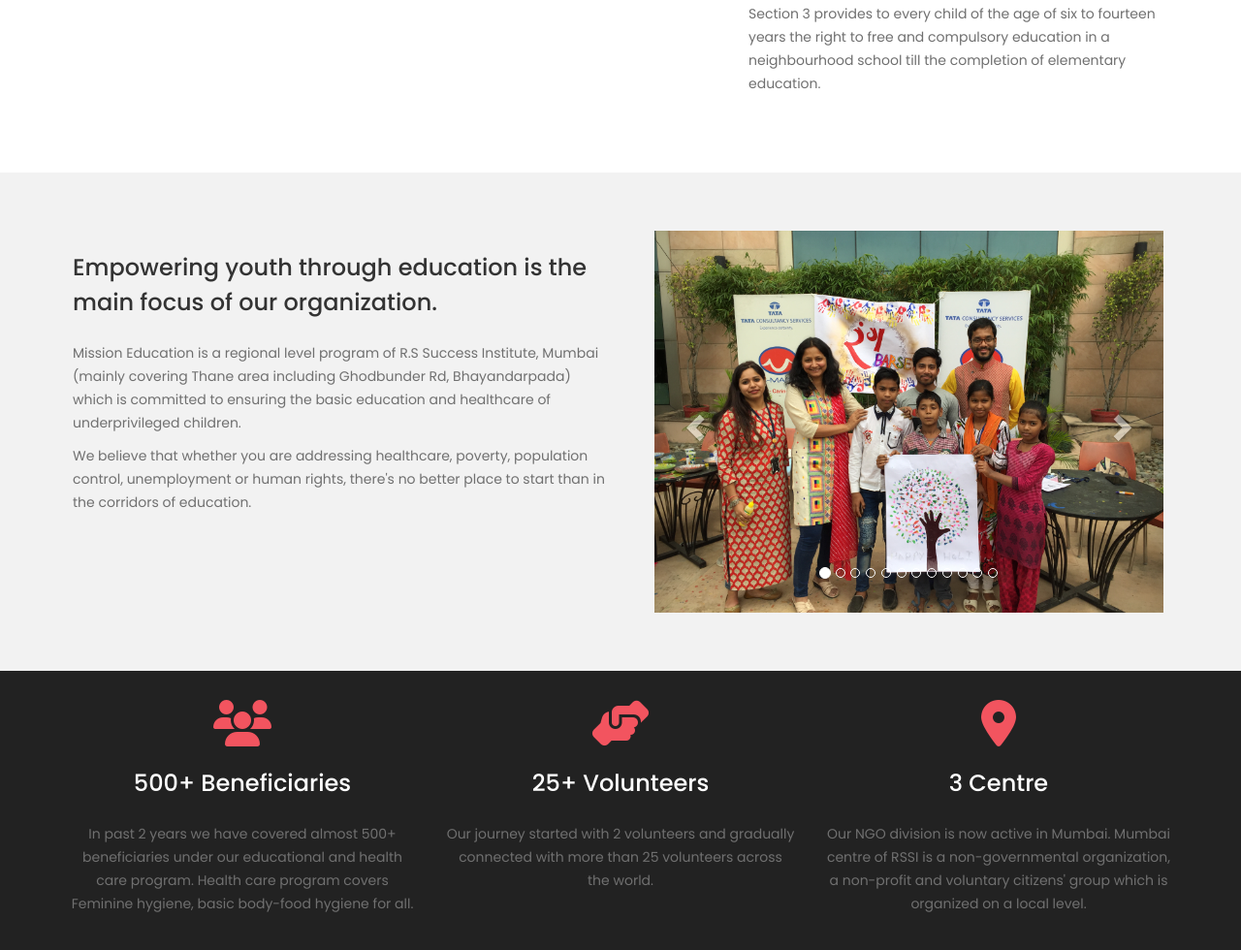
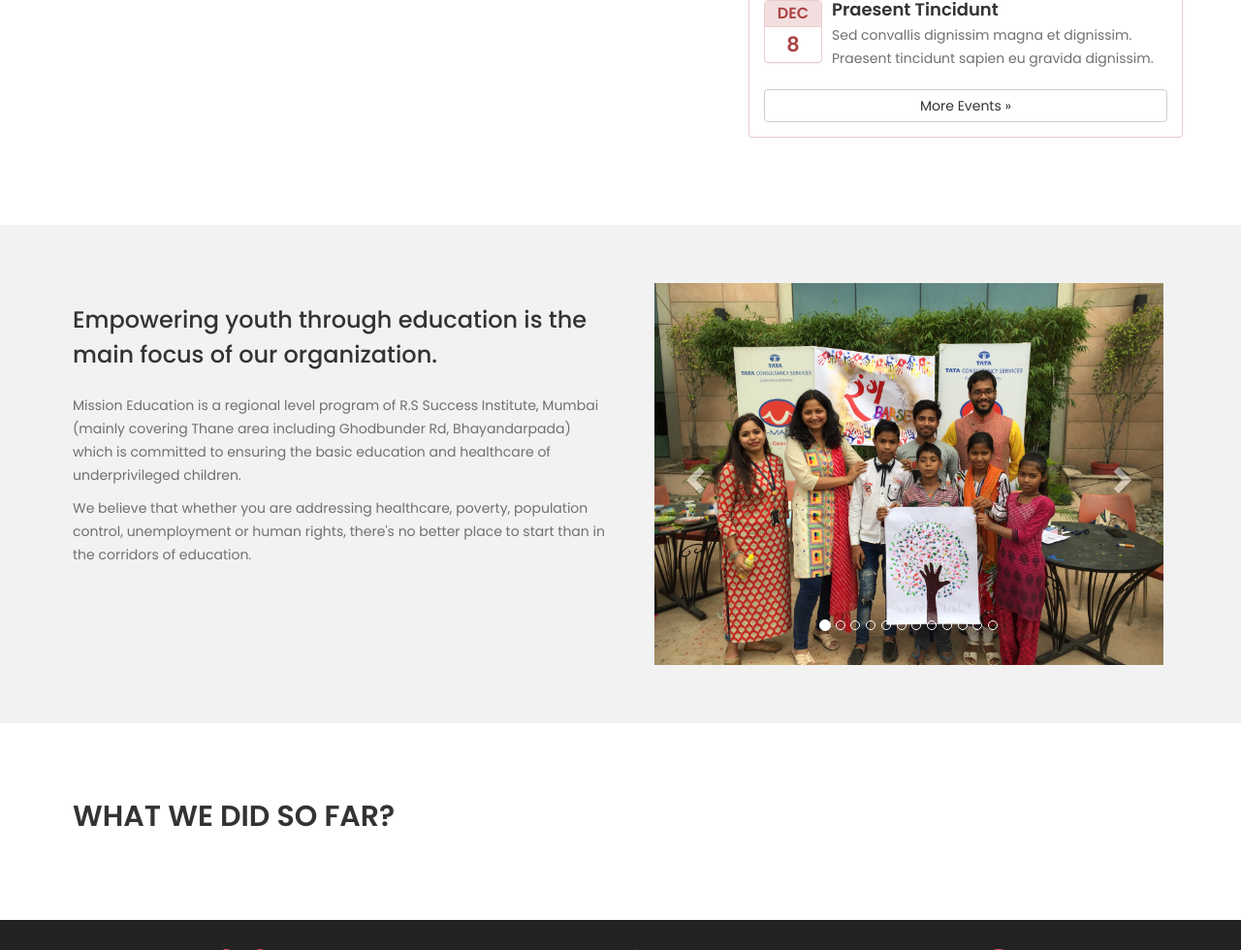
Before and after one commit to rssiweb/rssi-website, a PHP site: page / in a window 1280 px wide; the page is wider, and only the part inside the window is pictured. Shown: the part 1151-2131 px from the top of that part at 97% size. Run offline with PHP 8.4, Linux system fonts and the light colour scheme; some libraries are stand-ins or nearby versions.

Commit message:
dashboard section with event calender

```diff
--- a/css/style.css
+++ b/css/style.css
@@ -798,4 +830,36 @@ vertical-align: baseline;}
   .column1 {
     width: 100%;
   }
+	.column2 {
+    width: 100%;
+  }
 }
+
+
+
+
+hr.style5 {
+	background-color: #fff;
+	border-top: 2px dashed #8c8b8b;
+	margin: 0px;
+}
+
+
+/* Using panels to display blog date */
+.panel.date {
+    margin: 0px;
+    width: 60px;
+    text-align: center;
+}
+
+.panel.date .month {
+    padding: 2px 0px;
+    font-weight: 700;
+    text-transform: uppercase;
+}
+
+.panel.date .day {
+    padding: 3px 0px;
+    font-weight: 700;
+    font-size: 1.5em;
+}
--- a/index.html
+++ b/index.html
@@ -163,11 +163,12 @@ http://www.rssi.in
 	<div class="container">
 		<div class="row">
 
-<h2>RSSI Dashboard (Live)</h2>
-<p>Last updated on <span id="datetime"></span></p>
+
 
 <div class="row1">
-  <div class="column1">
+  <div class="column2">
+	  <h2>RSSI Dashboard (Live)</h2>
+<p>Last updated on <span id="datetime"></span></p>
 <div class="box">
     <iframe src="https://docs.google.com/spreadsheets/d/e/2PACX-1vQhM9m81-pRLyTxw2FSwQMHwURHZfvnv8oUF6ScpTODWuK4jT_6c5emyE2aAmgHHFTWX7LrCC_V7W3A/pubchart?oid=1498381227&amp;format=interactive" frameborder="0" scrolling="no" height="183" align="left" ></iframe>
 </div>
@@ -175,10 +176,90 @@ http://www.rssi.in
     <iframe src="https://docs.google.com/spreadsheets/d/e/2PACX-1vQhM9m81-pRLyTxw2FSwQMHwURHZfvnv8oUF6ScpTODWuK4jT_6c5emyE2aAmgHHFTWX7LrCC_V7W3A/pubchart?oid=2102046589&amp;format=interactive" frameborder="0" scrolling="no" height="183" align="left" ></iframe>
 			</div>
   </div>
-  <div class="column2">
-    <h3>Mutual respect, trust & honesty are the three pillars of our institute and we are thoroughly committed to them.</h3>
-    <p>Section 3 provides to every child of the age of six to fourteen years the right to free and compulsory education in a neighbourhood school till the completion of elementary education.</p>
-  </div>
+  <div class="column1">
+
+
+	              <!-- Fluid width widget -->
+    	    <div class="panel panel-danger">
+                <div class="panel-heading">
+                    <h3 class="panel-title">
+                        <span class="glyphicon glyphicon-calendar"></span>
+                        Calendar Events
+                    </h3>
+                </div>
+                <div class="panel-body">
+                    <ul class="media-list">
+                        <li class="media">
+                            <div class="media-left">
+                                <div class="panel panel-danger text-center date">
+                                    <div class="panel-heading month">
+                                        <span class="panel-title strong">
+                                            Apr
+                                        </span>
+                                    </div>
+                                    <div class="panel-body day text-danger">
+                                        15
+                                    </div>
+                                </div>
+                            </div>
+                            <div class="media-body">
+                                <h4 class="media-heading">
+                                    New website launch
+                                </h4>
+                                <p>
+                                    Welcome to official website of RSSI. Please share your user experience at rssi.connect@gmail.com
+                                </p>
+                            </div>
+                        </li>
+                        <li class="media">
+                            <div class="media-left">
+                                <div class="panel panel-danger text-center date">
+                                    <div class="panel-heading month">
+                                        <span class="panel-title strong">
+                                            Jan
+                                        </span>
+                                    </div>
+                                    <div class="panel-body text-danger day">
+                                        16
+                                    </div>
+                                </div>
+                            </div>
+                            <div class="media-body">
+                                <h4 class="media-heading">
+                                    Aenean Consectetur Ultricies
+                                </h4>
+                                <p>
+                                    Curabitur vel malesuada tortor, sit amet ultricies mauris. Aenean consectetur ultricies luctus.
+                                </p>
+                            </div>
+                        </li>
+                        <li class="media">
+                            <div class="media-left">
+                                <div class="panel panel-danger text-center date">
+                                    <div class="panel-heading month">
+                                        <span class="panel-title strong all-caps">
+                                            Dec
+                                        </span>
+                                    </div>
+                                    <div class="panel-body text-danger day">
+                                        8
+                                    </div>
+                                </div>
+                            </div>
+                            <div class="media-body">
+                                <h4 class="media-heading">
+                                    Praesent Tincidunt
+                                </h4>
+                                <p>
+                                    Sed convallis dignissim magna et dignissim. Praesent tincidunt sapien eu gravida dignissim.
+                                </p>
+                            </div>
+                        </li>
+                    </ul>
+                    <a href="#" class="btn btn-default btn-block">More Events »</a>
+                </div>
+            </div>
+            <!-- End fluid width widget -->
 
 
 </div></div>
@@ -229,7 +310,7 @@ http://www.rssi.in
     <div class="carousel-inner">
 
       <div class="item active">
-        <img src="images/overview image/oi1.jpg" alt="Our Purpose" class="img-responsive" style="width:100%;">
+        <img src="images/overview image/oi1.jpg" alt="Our Purpose" class="img-responsive">
         <div class="carousel-caption">
           <h3></h3>
           <p></p>
@@ -237,7 +318,7 @@ http://www.rssi.in
       </div>
 
       <div class="item">
-        <img src="images/overview image/oi2.jpg" alt="Our Purpose" class="img-responsive" style="width:100%;">
+        <img src="images/overview image/oi2.jpg" alt="Our Purpose" class="img-responsive">
         <div class="carousel-caption">
           <h3></h3>
           <p></p>
@@ -245,7 +326,7 @@ http://www.rssi.in
       </div>
 
       <div class="item">
-        <img src="images/overview image/oi3.jpg" alt="Our Purpose" class="img-responsive" style="width:100%;">
+        <img src="images/overview image/oi3.jpg" alt="Our Purpose" class="img-responsive">
         <div class="carousel-caption">
           <h3></h3>
           <p></p>
@@ -253,7 +334,7 @@ http://www.rssi.in
 		  </div>
 
       <div class="item">
-		        <img src="images/overview image/oi4.jpg" alt="Our Purpose" class="img-responsive" style="width:100%;">
+		        <img src="images/overview image/oi4.jpg" alt="Our Purpose" class="img-responsive">
         <div class="carousel-caption">
           <h3></h3>
           <p></p>
@@ -261,7 +342,7 @@ http://www.rssi.in
       </div>
 
       <div class="item">
-        <img src="images/overview image/oi5.jpg" alt="Our Purpose" class="img-responsive" style="width:100%;">
+        <img src="images/overview image/oi5.jpg" alt="Our Purpose" class="img-responsive">
         <div class="carousel-caption">
           <h3></h3>
           <p></p>
@@ -269,7 +350,7 @@ http://www.rssi.in
       </div>
 
       <div class="item">
-        <img src="images/overview image/oi6.jpg" alt="Our Purpose" class="img-responsive" style="width:100%;">
+        <img src="images/overview image/oi6.jpg" alt="Our Purpose" class="img-responsive">
         <div class="carousel-caption">
           <h3></h3>
           <p></p>
@@ -277,7 +358,7 @@ http://www.rssi.in
       </div>
 
 		<div class="item">
-	          <img src="images/overview image/oi7.jpg" alt="Our Purpose" class="img-responsive" style="width:100%;">
+	          <img src="images/overview image/oi7.jpg" alt="Our Purpose" class="img-responsive">
         <div class="carousel-caption">
           <h3></h3>
           <p></p>
@@ -285,7 +366,7 @@ http://www.rssi.in
       </div>
 
       <div class="item">
-        <img src="images/overview image/oi8.jpg" alt="Our Purpose" class="img-responsive" style="width:100%;">
+        <img src="images/overview image/oi8.jpg" alt="Our Purpose" class="img-responsive">
         <div class="carousel-caption">
           <h3></h3>
           <p></p>
@@ -293,14 +374,14 @@ http://www.rssi.in
       </div>
 
       <div class="item">
-        <img src="images/overview image/oi9.jpg" alt="Our Purpose" class="img-responsive" style="width:100%;">
+        <img src="images/overview image/oi9.jpg" alt="Our Purpose" class="img-responsive">
         <div class="carousel-caption">
           <h3></h3>
           <p></p>
         </div>
       </div>
 					<div class="item">
-        <img src="images/overview image/oi10.jpg" alt="Our Purpose" class="img-responsive" style="width:100%;">
+        <img src="images/overview image/oi10.jpg" alt="Our Purpose" class="img-responsive">
         <div class="carousel-caption">
           <h3></h3>
           <p></p>
@@ -308,7 +389,7 @@ http://www.rssi.in
       </div>
 
       <div class="item">
-        <img src="images/overview image/oi11.jpg" alt="Our Purpose" class="img-responsive" style="width:100%;">
+        <img src="images/overview image/oi11.jpg" alt="Our Purpose" class="img-responsive">
         <div class="carousel-caption">
           <h3></h3>
           <p></p>
@@ -331,6 +412,29 @@ http://www.rssi.in
 
 
 			</div>
+
+		</div>
+	</div>
+</section>
+
+<!-- =========================
+    NOTICE SECTION
+============================== -->
+
+<section id="overview" class="parallax-section" style="padding: 60px">
+	<div class="container">
+		<div class="row">
+
+			<div class="wow fadeInUp col-md-6 col-sm-6" data-wow-delay="0.6s">
+
+<h2>What we did so far?</h2><br>
+
+
+			</div>
+
+			<div class="wow fadeInUp col-md-6 col-sm-6" data-wow-delay="0.9s">
+
+
 
 		</div>
 	</div>
```
Also changed, not shown: other parts of css/style.css (+34 -2 lines), images/new.gif (added).
